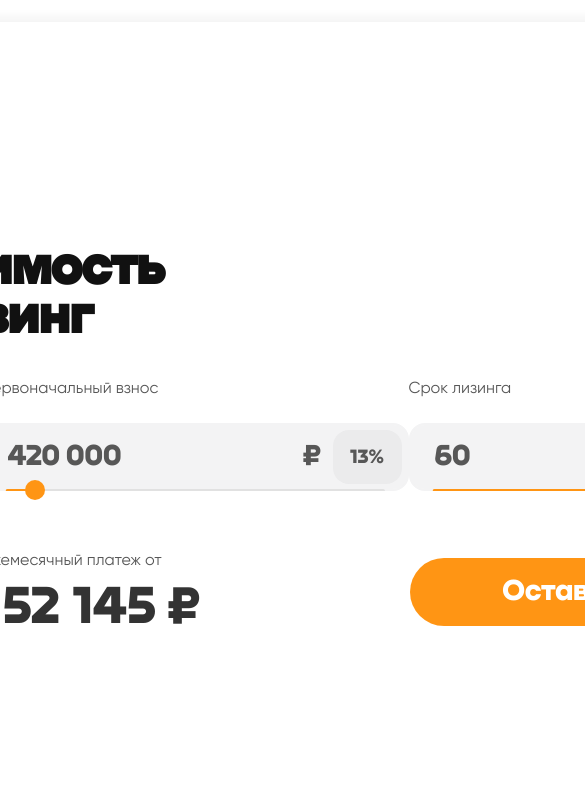
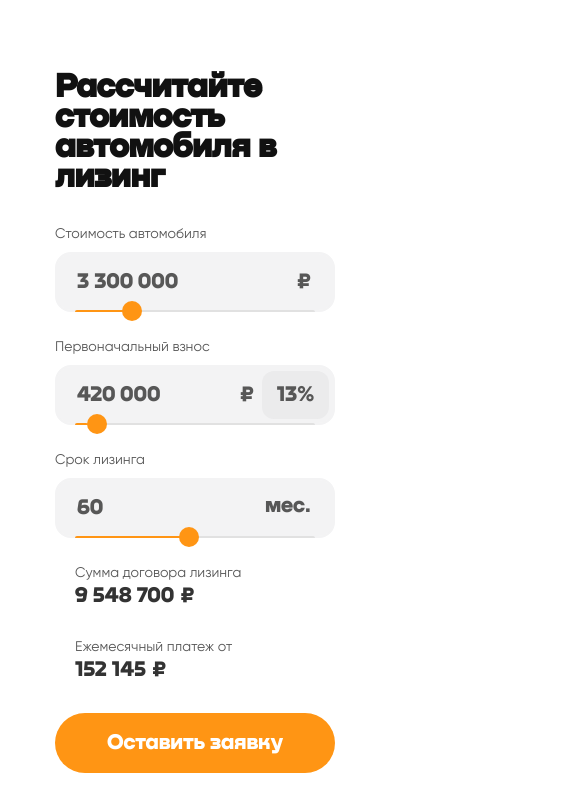
Before and after one commit to deniSwd/friend-calc, a React (Vite) app: page / in a window 390 px wide. Shown: the top 812 px of the page, 585 px wide, since content can reach past the window. Built offline with nearby package versions, Linux system fonts and the light colour scheme.

Commit message:
style: adaptive layout

```diff
--- a/src/app.module.scss
+++ b/src/app.module.scss
@@ -1,21 +1,30 @@
 @import "src/styles/vars";
 
-.appWrap {
+%flex-content-center {
   display: flex;
   justify-content: center;
+}
+
+%flex-between-center {
+  display: flex;
+  align-items: center;
+  justify-content: space-between;
+}
+
+.appWrap {
+  @extend %flex-content-center;
   align-items: center;
   width: 100%;
   height: 100vh;
 
   .app {
-    display: flex;
+    @extend %flex-content-center;
+    box-sizing: border-box;
     flex-direction: column;
-    justify-content: center;
     align-items: start;
     width: 1440px;
     height: 800px;
     padding: 0 48px;
-    box-shadow: 0 0 10px 5px rgba(0, 0, 0, 0.05);
 
     h1 {
       width: 753px;
@@ -24,21 +33,82 @@
       font-size: 54px;
       line-height: 90%;
       color: $black;
+      margin: 0 0 32px 0;
     }
 
     .inputsBox {
-      display: flex;
-      align-items: center;
-      justify-content: space-between;
+      @extend %flex-between-center;
       width: 100%;
-      margin-bottom: 51px;
+      margin-bottom: 42px;
     }
 
     .resultsBox {
-      display: flex;
-      align-items: center;
-      justify-content: space-between;
+      @extend %flex-between-center;
       width: 100%;
     }
   }
+
+  @media screen and (max-width: 1440px) {
+    .app {
+      width: 1120px;
+    }
+  }
+  @media screen and (max-width: 1120px) {
+    .app {
+      width: 768px;
+      padding: 0 36px;
+      height: 820px;
+
+      h1 {
+        width: 100%;
+        margin: 0 0 44px 0;
+      }
+
+      .inputsBox {
+        align-items: start;
+        flex-direction: column;
+        justify-content: center;
+        margin-bottom: 35px;
+
+        &:not(:last-child) {
+          gap: 30px;
+        }
+      }
+
+      .resultsBox {
+        flex-wrap: wrap;
+      }
+    }
+  }
+  @media screen and (max-width: 768px) {
+    .app {
+      width: 320px;
+      padding: 20px;
+      height: auto;
+
+      h1 {
+        width: 100%;
+        height: auto;
+        margin: 0 0 32px 0;
+        font-size: 34px;
+        line-height: 30px;
+      }
+
+      .inputsBox {
+        flex-direction: column;
+        justify-content: center;
+        margin-bottom: 0;
+
+        &:not(:last-child) {
+          gap: 0;
+        }
+      }
+
+      .resultsBox {
+        flex-direction: column;
+        justify-content: center;
+        gap: 30px;
+      }
+    }
+  }
 }
--- a/src/components/macro/customInput/customInput.module.scss
+++ b/src/components/macro/customInput/customInput.module.scss
@@ -24,4 +24,21 @@
       z-index: 40;
     }
   }
+
+  @media screen and (max-width: 1440px) {
+    width: 320px;
+  }
+  @media screen and (max-width: 1120px) {
+    width: 696px;
+  }
+  @media screen and (max-width: 768px) {
+    width: 280px;
+    height: auto;
+    margin-bottom: 25px;
+
+    .title {
+      font-size: 14px;
+      margin: 0 0 8px 0;
+    }
+  }
 }
--- a/src/components/micro/button/Button.tsx
+++ b/src/components/micro/button/Button.tsx
@@ -1,11 +1,11 @@
 import { ComponentProps, FC } from 'react'
 import s from './button.module.scss'
 
-interface ButtonProps extends ComponentProps<'button'>{
-  buttonName:string
+interface ButtonProps extends ComponentProps<'button'> {
+  buttonName: string
 }
 
-export const Button: FC<ButtonProps> = ({buttonName,...props}) => {
+export const Button: FC<ButtonProps> = ({ buttonName, ...props }) => {
   return (
     <button className={s.button} {...props}>
       {buttonName}
--- a/src/components/micro/button/button.module.scss
+++ b/src/components/micro/button/button.module.scss
@@ -29,4 +29,18 @@
   &:disabled {
     opacity: 0.4;
   }
+
+  @media screen and (max-width: 1440px) {
+    width: 320px;
+  }
+  @media screen and (max-width: 1120px) {
+    width: 345px;
+    margin-top: 44px;
+  }
+  @media screen and (max-width: 768px) {
+    width: 280px;
+    height: 60px;
+    font-size: 22px;
+    margin-top: 2px;
+  }
 }
--- a/src/components/micro/inputNumber/inputNumber.module.scss
+++ b/src/components/micro/inputNumber/inputNumber.module.scss
@@ -72,4 +72,40 @@
       translate: 0 -60%;
     }
   }
+
+  @media screen and (max-width: 1440px) {
+    width: 320px;
+  }
+  @media screen and (max-width: 1120px) {
+    width: 696px;
+  }
+  @media screen and (max-width: 768px) {
+    width: 280px;
+    height: 60px;
+
+    .input {
+      font-size: 22px;
+      line-height: 20px;
+      padding: 0 20px;
+    }
+    .placeholder {
+      font-size: 22px;
+      line-height: 22px;
+    }
+    .percent {
+      width: 67px;
+      height: 48px;
+      right: 6px;
+      top: 6px;
+      border-radius: 12px;
+      font-size: 22px;
+      line-height: 20px;
+
+      .percentPlaceholder {
+        font-size: 22px;
+        line-height: 22px;
+        right: 75px;
+      }
+    }
+  }
 }
--- a/src/components/micro/inputRange/inputRange.module.scss
+++ b/src/components/micro/inputRange/inputRange.module.scss
@@ -78,4 +78,24 @@
 
     }
   }
+
+  @media screen and (max-width: 1440px) {
+    width: 320px;
+    .progressWrap {
+      width: 272px;
+    }
+  }
+  @media screen and (max-width: 1120px) {
+    width: 696px;
+    .progressWrap {
+      width: 648px;
+    }
+  }
+  @media screen and (max-width: 768px) {
+    width: 280px;
+    padding: 0 20px;
+    .progressWrap {
+      width: 240px;
+    }
+  }
 }
--- a/src/components/micro/resultBox/resultBox.module.scss
+++ b/src/components/micro/resultBox/resultBox.module.scss
@@ -2,6 +2,7 @@
 
 .resultBox {
   width: 427px;
+
   .title {
     font-family: Gilroy-Regular, sans-serif;
     font-size: 16px;
@@ -24,4 +25,33 @@
       margin-left: 10px;
     }
   }
+
+  @media screen and (max-width: 1440px) {
+    width: 320px;
+    .result {
+      font-size: 52px;
+
+      .rub {
+        margin-left: 8px;
+      }
+    }
+  }
+  @media screen and (max-width: 768px) {
+    width: 240px;
+    .title {
+      font-size: 14px;
+      line-height: 20px;
+      margin-bottom: 2px;
+    }
+    .result {
+      height: 22px;
+      font-size: 22px;
+
+      .rub {
+        height: 22px;
+        line-height: 18px;
+        margin-left: 6px;
+      }
+    }
+  }
 }
--- a/src/main.tsx
+++ b/src/main.tsx
@@ -1,10 +1,10 @@
 import React from 'react'
 import ReactDOM from 'react-dom/client'
-import {App} from './App'
+import { App } from './App'
 import './styles/index.css'
 
 ReactDOM.createRoot(document.getElementById('root') as HTMLElement).render(
   <React.StrictMode>
-    <App/>
-  </React.StrictMode>,
+    <App />
+  </React.StrictMode>
 )
--- a/src/styles/index.css
+++ b/src/styles/index.css
@@ -1,4 +1,4 @@
-html,body {
+html, body {
     margin: 0;
     font-family: -apple-system, BlinkMacSystemFont, 'Segoe UI', 'Roboto', 'Oxygen',
     'Ubuntu', 'Cantarell', 'Fira Sans', 'Droid Sans', 'Helvetica Neue',
@@ -16,6 +16,7 @@ code {
     font-family: Gilroy-Regular;
     src: url(../assets/fonts/Gilroy-Regular.woff2);
 }
+
 @font-face {
     font-family: Nekst-Black;
     src: url(../assets/fonts/Nekst-Black.woff2);
--- a/src/utils/valueWithMask.ts
+++ b/src/utils/valueWithMask.ts
@@ -1 +1,2 @@
+//Преобразуем число для отображения его в нужном формате
 export const withMask = (value: number): string => Math.round(value).toLocaleString('en-US').replaceAll(',', ' ')
```
Also changed, not shown: src/App.tsx (+7 -4 lines), 1 other file (tests, documents, lock files or other folders). Lines whose indentation alone changed are shown as unchanged.
